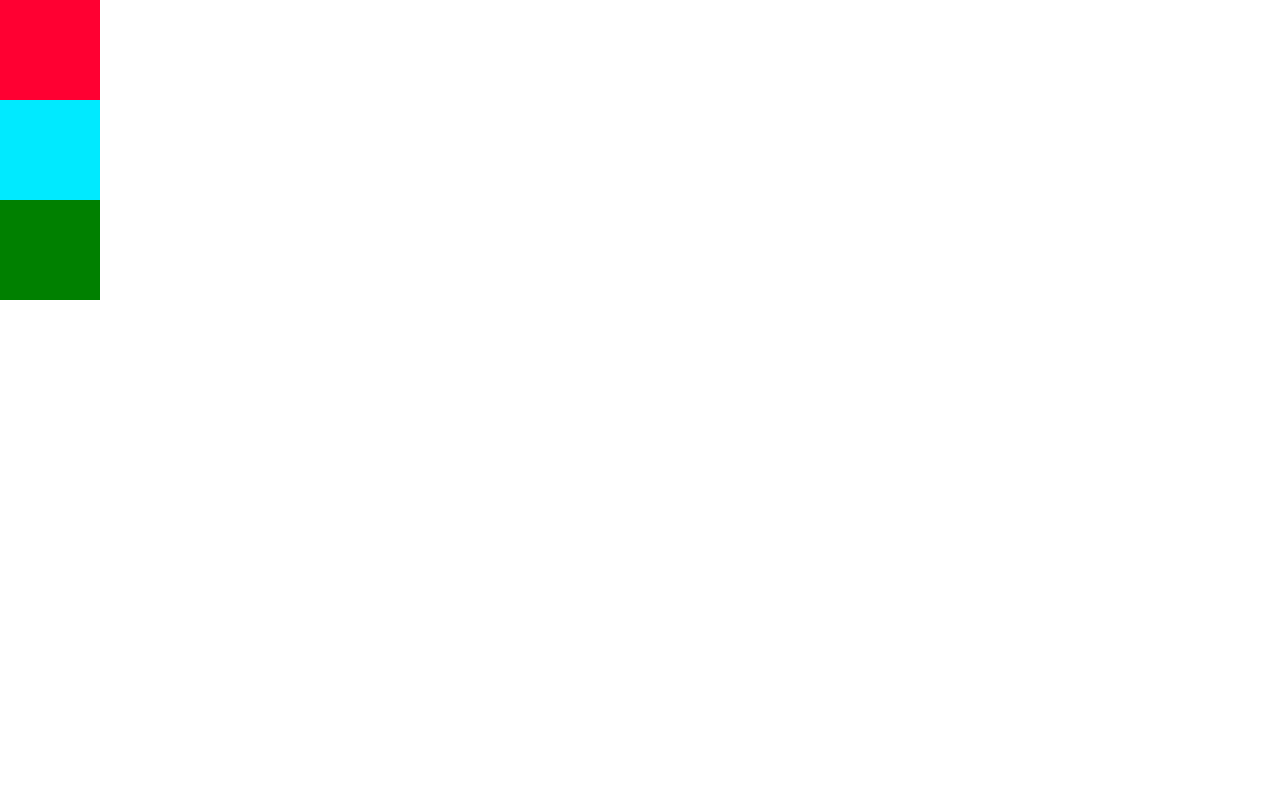
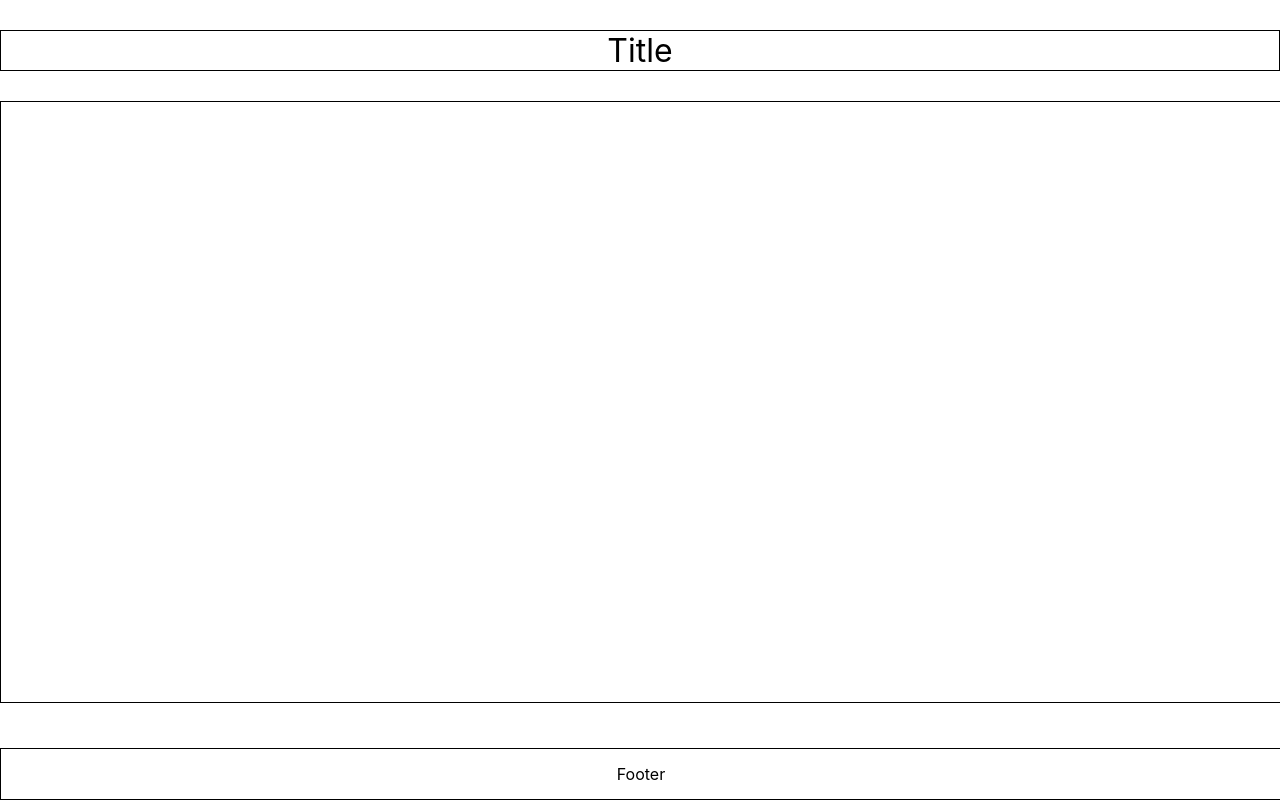
Before and after one commit to fftl/FFTL-03-RemakeBoard, a React (Create React App) app in the folder fftl-03-front/: page / in a window 1280 px wide. Built offline with nearby package versions, Linux system fonts and the light colour scheme.

Commit message:
front : display partning?

```diff
--- a/fftl-03-front/src/App.js
+++ b/fftl-03-front/src/App.js
@@ -1,29 +1,14 @@
 import React from 'react';
-import styled from 'styled-components';
-
-const BaseBox = styled.div`
-    width: 100px;
-    height: 100px;
-`;
-
-const RedBox = styled(BaseBox)`
-    background-color: #ff0032;
-`;
-
-const BlueBox = styled(BaseBox)`
-    background-color: #00eaff;
-`;
-
-const GreenBox = styled(BaseBox)`
-    background-color: green;
-`;
+import Body from './components/body';
+import Footer from './components/Footer';
+import Header from './components/header';
 
 function App() {
     return (
         <div>
-            <RedBox />
-            <BlueBox />
-            <GreenBox />
+            <Header />
+            <Body />
+            <Footer />
         </div>
     );
 }
--- a/fftl-03-front/src/components/Footer.js
+++ b/fftl-03-front/src/components/Footer.js
@@ -1,7 +1,21 @@
 import React from 'react';
+import styled from 'styled-components';
+
+const MyFooter = styled.div`
+    position: absolute;
+
+    left: 0;
+    bottom: 0;
+    width: 100%;
+
+    text-align: center;
+    padding: 15px 0;
+
+    border: solid 1.5px;
+`;
 
 function Footer() {
-    return <div className="wrap_footer">Footer</div>;
+    return <MyFooter className="MyFooter">Footer</MyFooter>;
 }
 
 export default Footer;
--- a/fftl-03-front/src/components/body.js
+++ b/fftl-03-front/src/components/body.js
@@ -1,7 +1,18 @@
 import React from 'react';
+import styled from 'styled-components';
+
+const MyBody = styled.div`
+    min-width: 100%;
+    min-height: 600px;
+
+    margin-top: 30px;
+    margin-bottom: 30px;
+
+    border: solid 1.5px;
+`;
 
 function Body() {
-    return <div className="wrap_body">Body</div>;
+    return <MyBody className="MyBody"></MyBody>;
 }
 
 export default Body;
--- a/fftl-03-front/src/components/header.js
+++ b/fftl-03-front/src/components/header.js
@@ -1,7 +1,18 @@
 import React from 'react';
+import styled from 'styled-components';
+
+const MyHedaer = styled.div`
+    font-size: 32px;
+    text-align: center;
+
+    margin-top: 30px;
+    //margin-bottom: 30px;
+
+    border: solid 1.5px;
+`;
 
 function Header() {
-    return <div className="wrap_header">Header</div>;
+    return <MyHedaer className="MyHedaer">Title</MyHedaer>;
 }
 
 export default Header;
```
Also changed, not shown: fftl-03-front/src/App.css (deleted, +0 -12 lines), 1 other file (tests, documents, lock files or other folders).
